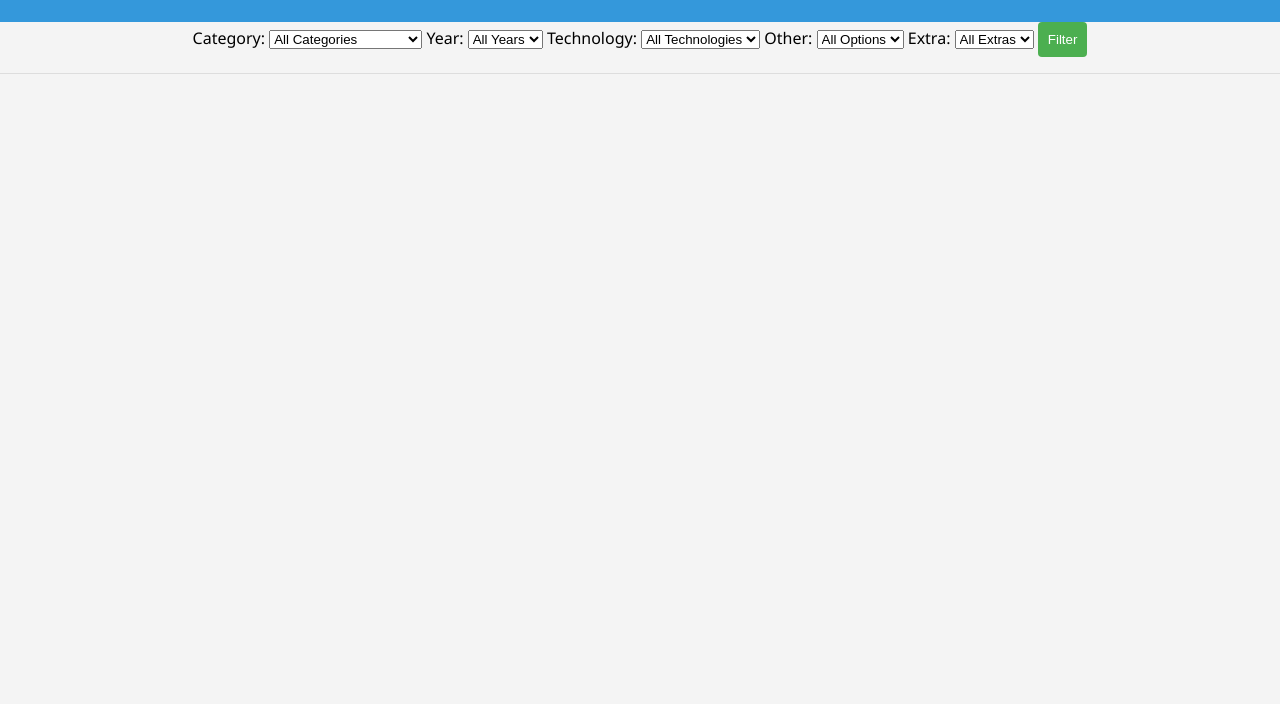
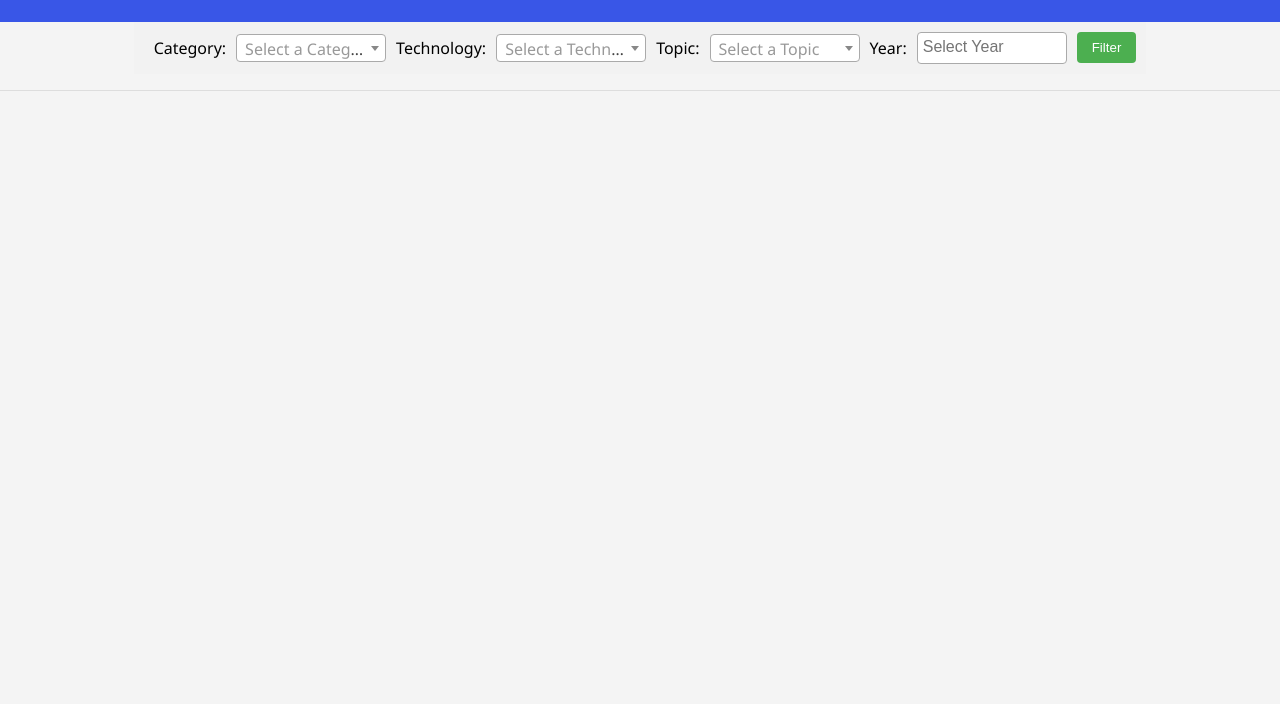
Before and after one commit to Enigma-52/GSoC-Overview, a website: page public/index.html in a window 1280 px wide. Shown: the part 96-800 px from the top of the page. Drawn offline with nearby package versions, Linux system fonts and the light colour scheme; no server answers.

Commit message:
fixed filter, added searchable dropdown

```diff
--- a/public/index.html
+++ b/public/index.html
@@ -3,6 +3,10 @@
 <head>
   <meta charset="UTF-8">
   <meta name="viewport" content="width=device-width, initial-scale=1.0">
+  <script src="https://cdnjs.cloudflare.com/ajax/libs/jquery/3.2.1/jquery.min.js"></script>
+  <script src="https://cdn.jsdelivr.net/npm/toastify-js"></script>
+  <script src="https://cdnjs.cloudflare.com/ajax/libs/select2/4.0.6-rc.0/js/select2.min.js"></script>
+  <link href="https://cdnjs.cloudflare.com/ajax/libs/select2/4.0.6-rc.0/css/select2.min.css" rel="stylesheet" />
   <title>GSoC Overview</title>
   <style>
   body {
@@ -11,13 +15,14 @@
     margin: 0;
       padding: 0;
       display: flex;
+
       flex-direction: column;
       align-items: center;
     min-height: 100vh;
   }
   #topArea {
       width: 100%;
-      background-color: #3498db;
+      background-color: #3956e7;
       color: #fff;
       text-align: center;
       padding: 16px;
@@ -97,8 +102,30 @@
     font-size: 0.9em; /* Decreased font size */
   }
 
+  #filterSection {
+  display: flex;
+  flex-wrap: wrap;
+  justify-content: space-between;
+  align-items: center;
+  padding: 10px;
+  background-color: #f2f2f2;
+}
+
+.filter-label {
+  margin-right: 10px;
+  margin-left: 10px;
+}
+
+.filter-select {
+  width: 150px;
+  padding: 5px 5px 5px 5px;
+  margin-bottom: 10px;
+  margin-top: 0; /* Set top margin to zero */
+}
+
 .filter-button {
-      padding: 10px;
+  padding: 8px 15px;
+  margin-left: 10px;
   background-color: #4caf50;
   color: white;
   border: none;
@@ -110,6 +137,18 @@
   background-color: #45a049;
 }
 
+.toastify-overlays {
+      top: 0;
+      right: 0;
+      width: 100%;
+      padding: 20px;
+      box-sizing: border-box;
+      pointer-events: none;
+    }
+
+    .toastify-overlay {
+      margin-top: 10px;
+    }
 </style>
 
 </head>
@@ -120,41 +159,32 @@
 
 <div id="filterSection">
   <label class="filter-label" for="categoryFilter">Category:</label>
-  <select id="categoryFilter" class="filter-select">
+  <select id="categoryFilter" class="filter-select js-states form-control">
     <option value="">All Categories</option>
-    <option value="Science and medicine">Science and Medicine</option>
-    <option value="Security">Security</option>
+  </select>
+
+  <label class="filter-label" for="technologyFilter">Technology:</label>
+  <select id="technologyFilter" class="filter-select js-states form-control">
+    <option value="">All Technologies</option>
+  </select>
+
+  <label class="filter-label" for="topicFilter">Topic:</label>
+  <select id="topicFilter" class="filter-select js-states form-control">
+    <option value="">All Topics</option>
   </select>
 
   <label class="filter-label" for="yearFilter">Year:</label>
-  <select id="yearFilter" class="filter-select">
-    <option value="">All Years</option>
+  <select id="yearFilter" class="filter-select" class="js-states form-control" multiple>
+    <option value="2016">2016</option>
+    <option value="2017">2017</option>
     <option value="2018">2018</option>
     <option value="2019">2019</option>
     <option value="2020">2020</option>
+    <option value="2021">2021</option>
+    <option value="2022">2022</option>
+    <option value="2023">2023</option>
   </select>
 
-  <label class="filter-label" for="technologyFilter">Technology:</label>
-  <select id="technologyFilter" class="filter-select">
-    <option value="">All Technologies</option>
-    <option value="c">C</option>
-    <option value="c++">C++</option>
-    <option value="python">Python</option>
-  </select>
-
-  <label class="filter-label" for="otherFilter">Other:</label>
-  <select id="otherFilter" class="filter-select">
-    <option value="">All Options</option>
-    <option value="Option1">Option1</option>
-    <option value="Option2">Option2</option>
-  </select>
-
-  <label class="filter-label" for="extraFilter">Extra:</label>
-  <select id="extraFilter" class="filter-select">
-    <option value="">All Extras</option>
-    <option value="Extra1">Extra1</option>
-    <option value="Extra2">Extra2</option>
-  </select>
 
   <button class="filter-button" onclick="applyFilters()">Filter</button>
 </div>
@@ -164,6 +194,28 @@
 <div id="cardsContainer"></div>
 
 <script>
+
+  $("#technologyFilter").select2({
+          placeholder: "Select a Technology",
+          allowClear: true
+      });
+
+  $("#categoryFilter").select2({
+      placeholder: "Select a Category",
+      allowClear: true
+  });
+
+  $("#topicFilter").select2({
+          placeholder: "Select a Topic",
+          allowClear: true
+      });
+
+  $("#yearFilter").select2({
+          placeholder: "Select Year",
+          allowClear: true
+      });
+
+
   async function fetchData() {
     try {
       const response = await fetch('/organizations'); // Assuming you have a route for organizations
@@ -174,7 +226,39 @@
     }
   }
 
+
+  async function addToDropdown(filterId, property) {
+    try {
+    const response = await fetch('/organizations'); // Assuming you have a route for organizations
+    organizationsData = await response.json();
+  } catch (error) {
+    console.error('Error fetching data:', error);
+  }
+
+  const filterSelect = document.getElementById(filterId);
+
+  // Extract unique values for the specified property from organizationsData
+  const uniqueValues = [...new Set(organizationsData.flatMap(org => org[property]))];
+
+  // Dynamically populate the select options
+  uniqueValues.forEach(value => {
+    const option = document.createElement('option');
+    option.value = value;
+    option.textContent = value;
+    filterSelect.appendChild(option);
+  });
+}
+
+
+addToDropdown('categoryFilter', 'category');
+addToDropdown('technologyFilter','technologies');
+addToDropdown('topicFilter','topics');
+
+
+
   async function applyFilters() {
+
+
     var organizationsData;
     try {
       const response = await fetch('/organizations'); // Assuming you have a route for organizations
@@ -183,21 +267,22 @@
       console.error('Error fetching data:', error);
     }
     const category = document.getElementById("categoryFilter").value;
-    const year = document.getElementById("yearFilter").value;
+    const yearSelect = document.getElementById("yearFilter");
+    const selectedYears = Array.from(yearSelect.selectedOptions).map(option => option.value);
     const technology = document.getElementById("technologyFilter").value;
-    const other = document.getElementById("otherFilter").value;
-    const extra = document.getElementById("extraFilter").value;
+    const topic = document.getElementById("topicFilter").value;
 
 
     const filteredData = organizationsData.filter(org => {
       return (
         (!category || org.category === category) &&
-        (!year || org.years[year]) &&
-        (!technology || org.technologies.includes(technology))
+        (!selectedYears.length || selectedYears.some(selectedYear => org.years[selectedYear])) &&
+        (!technology || org.technologies.includes(technology)) &&
+        (!topic || org.topics.includes(topic))
+
       );
     });
-    console.log(category);
-    console.log(year);
+
     generateCards(filteredData);
     console.log(organizationsData);
     console.log("sent data");
@@ -252,7 +337,7 @@
   let flag = false;
 
   async function startupFunction() {
-    applyFilters();
+    applyFilters(flag);
     flag = true;
   }
 
```
Lines whose indentation alone changed are shown as unchanged.
